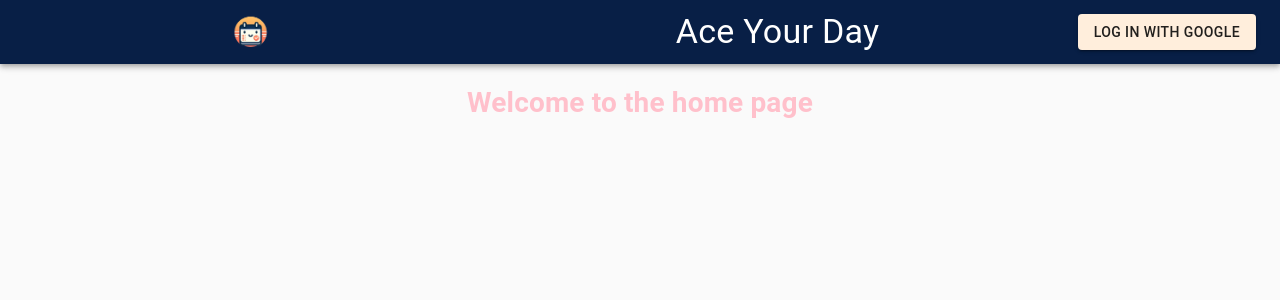
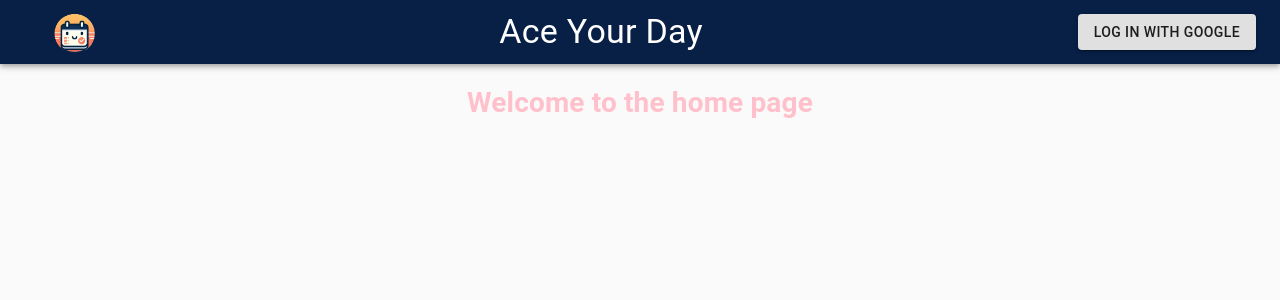
Before and after one commit to cbrxyz/ace-your-day, a React (Create React App) app in the folder ace-your-day/: page / in a window 1280 px wide. Shown: the top 300 px of the page. Built offline with nearby package versions, Linux system fonts and the light colour scheme.

Commit message:
worked on spacing

```diff
--- a/ace-your-day/src/components/navbar.js
+++ b/ace-your-day/src/components/navbar.js
@@ -1,24 +1,22 @@
 import React from "react";
 import {
   AppBar,
+  makeStyles,
   Toolbar,
   CssBaseline,
   Typography,
-  makeStyles,
   Button
 } from "@material-ui/core";
 import { Link } from "react-router-dom";
 import logo from "./images/Logo.png";
 
-
 const useStyles = makeStyles((theme) => ({
-  appBar: {
-    backgroundColor: "#081F46",
-  },
   toolbar: {
     display: "flex",
     justifyContent: "space-between",
-    alignItems: "center",
+    alignItems: "auto",
+    margin: "0px",
+    backgroundColor: "#081F46",
   },
   navlinks: {
     marginLeft: "auto",
@@ -28,13 +26,17 @@ const useStyles = makeStyles((theme) => ({
     flexGrow: "1",
     height: "auto",
     cursor: "pointer",
+    marginRight: theme.spacing(45),
+    "& img": {
+      width: "auto", // Make the width of the image responsive
+      height: "auto", // Allow the height to adjust automatically
+      maxHeight: "50px", // Set a maximum height for the logo
+    },
   },
   link: {
     textDecoration: "none",
-    color: "black",
+    color: "#081F46",
     fontSize: "20px",
-    marginLeft: "auto",
-    backgroundColor: "#FFEEDC",
   },
   button: {
     backgroundColor: "#FFEEDC",
@@ -45,9 +47,9 @@ function Navbar() {
   const classes = useStyles();
 
   return (
-    <AppBar position="static" className={classes.appBar}>
+    <AppBar position="static" className={classes.toolbar}>
       <CssBaseline />
-      <Toolbar className={classes.toolbar}>
+      <Toolbar className="logo">
         <Typography variant="h4" className={classes.logo}>
           <img src={logo} alt="Logo" height="40" />
         </Typography>
@@ -55,11 +57,12 @@ function Navbar() {
           Ace Your Day
         </Typography>
         <div className={classes.buttonWrapper}>
+          {/* Replace this button for Google Log In */}
           <Button
             variant="contained"
             component={Link}
             to="/calendar"
-            className={classes.button}>
+            className="button">
             Log in with Google
           </Button>
         </div>
```
